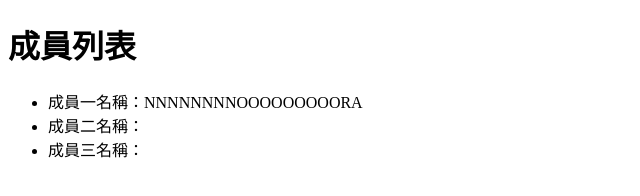
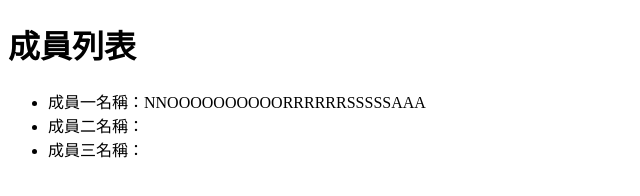
Before and after one commit to 0811nora/git-task-4, a plain HTML site: page index.html in a window 1280 px wide. Shown: the whole page, without its empty margins (0-640 px from the left). Drawn offline with Linux system fonts and the light colour scheme.

Commit message:
A重新寫名字

```diff
--- a/index.html
+++ b/index.html
@@ -8,7 +8,7 @@
 <body>
     <h1>成員列表</h1>
     <ul>
-        <li>成員一名稱：NNNNNNNNOOOOOOOOORA</li>
+        <li>成員一名稱：NNOOOOOOOOOORRRRRRSSSSSAAA</li>
         <li>成員二名稱：</li>
         <li>成員三名稱：</li>
     </ul>
```
